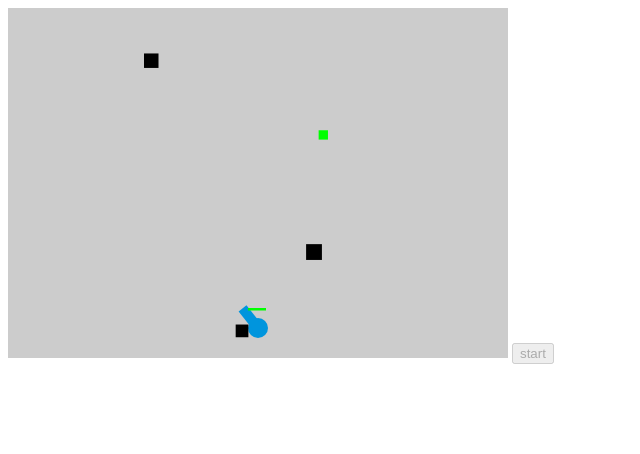
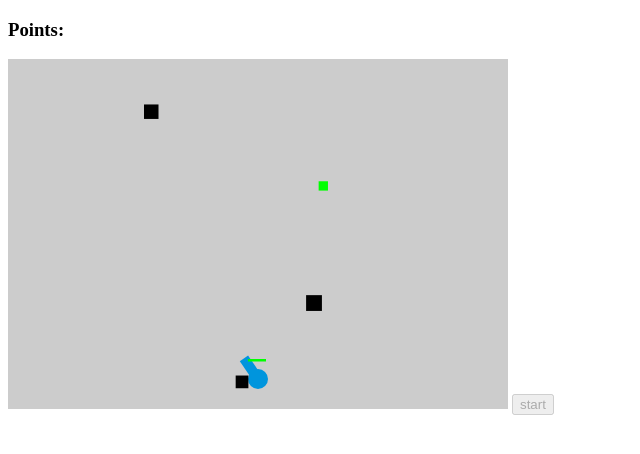
Before and after one commit to jhertogs/js-game, a plain HTML site: page index.html in a window 1280 px wide. Both pictures are taken after a click on the button "start". Shown: the whole page, without its empty margins (0-640 px from the left). Drawn offline with Linux system fonts and the light colour scheme.

Commit message:
idk my brain is actually dying rn

```diff
--- a/Collision.js
+++ b/Collision.js
@@ -1,13 +1,19 @@
 
 export class Collision {
+        constructor(points){
+            this.points = points
 
-        collideCheck(projectiles, enemies, player, activeEnemies, x , y) {
+        }
+
+        collideCheck(projectiles, enemies, player, activeEnemies, x, y, points) {
+
         // Check for collisions between projectiles and enemies
         for (let i = 0; i < projectiles.length; i++) {
             let currentProj = projectiles[i];
             let projDamage = currentProj.damage
+            for (let j = 0; j < enemies.length; j++) {
 
-            for (let j = 0; j < enemies.length; j++) {
+
                 let currentEnem = enemies[j];
                 if (
                     currentProj.x + currentProj.radius > currentEnem.x &&
@@ -26,14 +32,15 @@ export class Collision {
                     //if health is zero delete the enemy and increase playersize
                     if(enemies[j].health < 1){
                         enemies.splice(j, 1);
-                        player.playerSize += 0.2;
+                        player.playerSize += 0.1;
+                        points += 1
+                        console.log(points);
+
                     }
 
                     if(currentProj.bulletHealth < 0){
                        projectiles.splice(i, 1);
                     }
-
-
                     //console.log( "Col: ", player.playerSize);
                     i--;
                     break;
@@ -58,6 +65,8 @@ export class Collision {
 
                     if(activeEnemies[n].health < 0){
                         activeEnemies.splice(n, 1);
+                        points += 2
+
                     }
                     if (currentProj.bulletHealth < 0){
                         projectiles.splice(i, 1);
--- a/Enemies.js
+++ b/Enemies.js
@@ -8,6 +8,7 @@ export class Enemy {
         this.num2 = num2
         this.enemies = enemies
         this.activeEnemies = activeEnemies
+        this.randSize2 = 1
     }
 
 
@@ -46,14 +47,14 @@ export class Enemy {
         if (this.num2 > 50){
             let randx = Math.random() * canvas.width;
             let randy = Math.random() * canvas.height;
-            let randSize2 = Math.random() * 10
+            this.randSize2 = Math.random() * 10
             this.activeEnemies.push({
                 x: randx,
                 y: randy,
-                width: 8 + randSize2,
-                height: 8 + randSize2,
-                speed: 2.2 - randSize2 / 8,
-                health: 1 + randSize2 / 4
+                width: 8 + this.randSize2,
+                height: 8 + this.randSize2,
+                speed: 2.2 - this.randSize2 / 8,
+                health: 1 + this.randSize2 / 4
 
             })
             this.num2 = 0
@@ -70,6 +71,8 @@ export class Enemy {
             this.ctx.fillStyle = "#000000";
             this.ctx.fill();
             this.ctx.closePath();
+
+
         }
     }
 
--- a/index.html
+++ b/index.html
@@ -7,6 +7,7 @@
     <link rel="stylesheet" href="style.css">
 </head>
 <body>
+    <h3 id="points">Points: </h3>
     <canvas id="canvas" width="500" height="350"></canvas>
     <button id="button">start</button>
 
```
